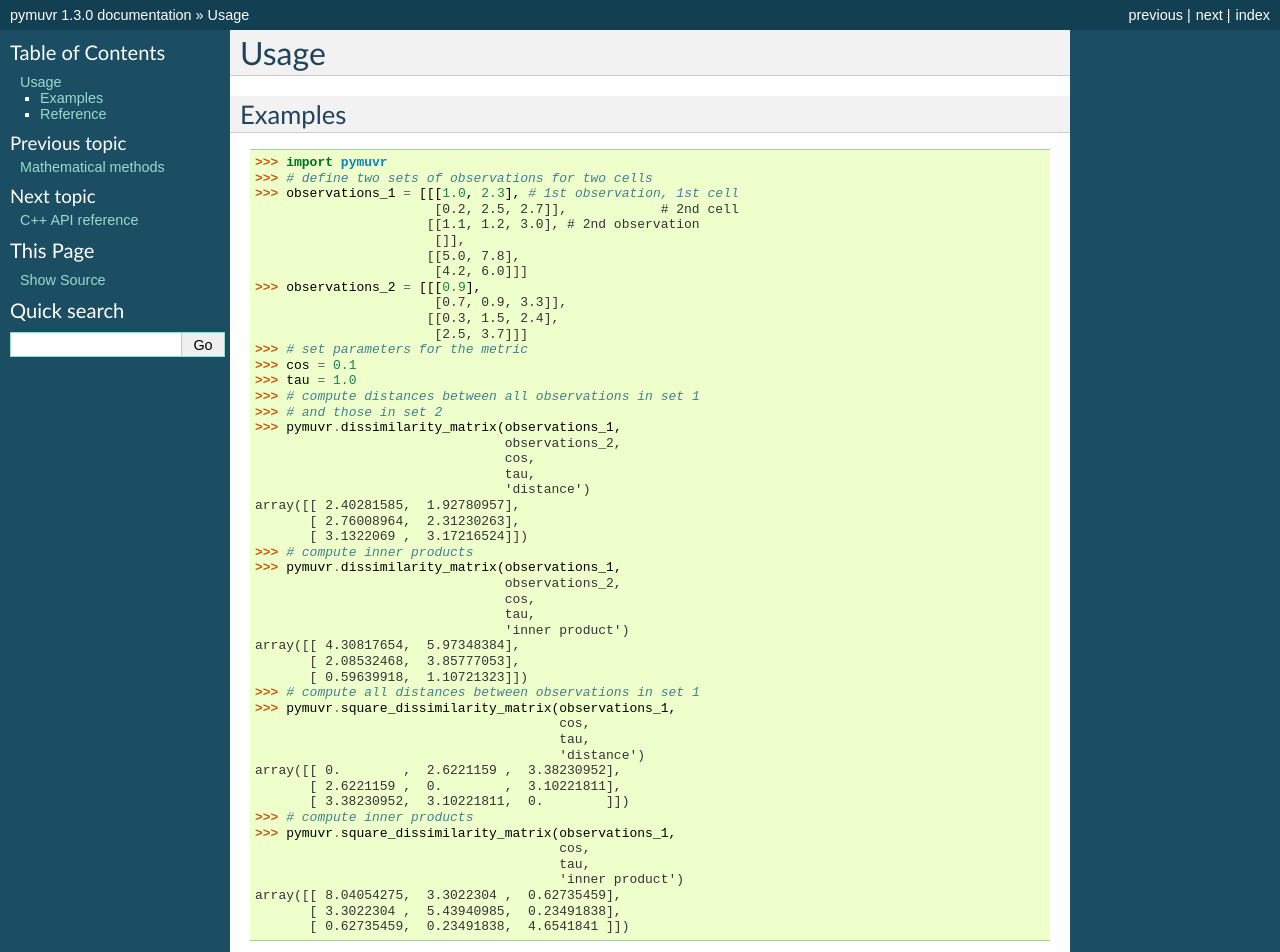
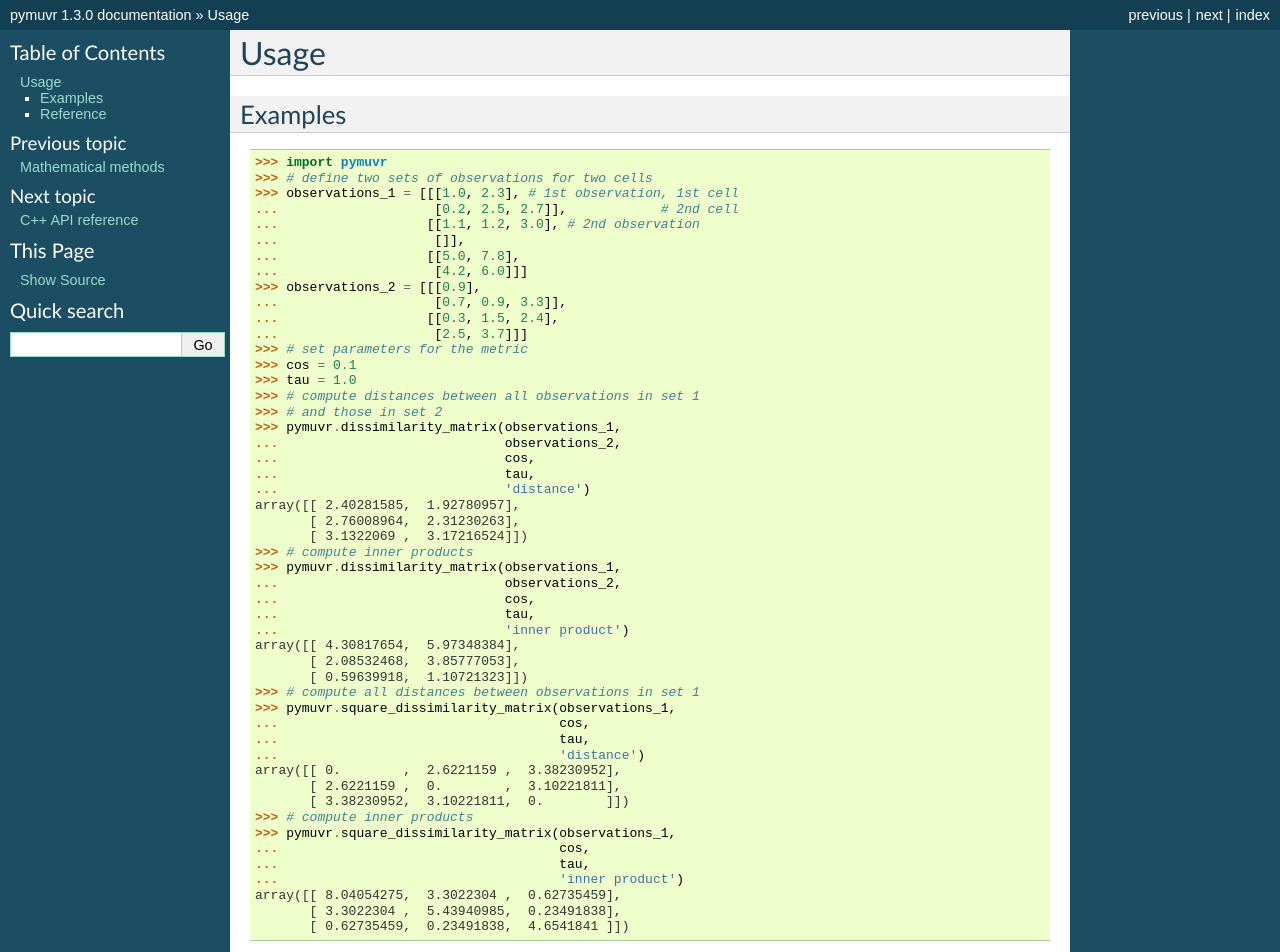
Before and after one commit to epiasini/pymuvr, a Sphinx documentation site: the page built from docs/usage.rst, in a window 1280 px wide and 1400 px high. Shown: the top 952 px of the window. Built offline with Sphinx 7.4.7, drawn with Linux system fonts in a browser that asks for light colours.

```diff
--- a/docs/usage.rst
+++ b/docs/usage.rst
@@ -9,50 +9,50 @@ Examples
    >>> import pymuvr
    >>> # define two sets of observations for two cells
    >>> observations_1 = [[[1.0, 2.3], # 1st observation, 1st cell
-                          [0.2, 2.5, 2.7]],            # 2nd cell
-                         [[1.1, 1.2, 3.0], # 2nd observation
-                          []],
-                         [[5.0, 7.8],
-                          [4.2, 6.0]]]
+   ...                    [0.2, 2.5, 2.7]],            # 2nd cell
+   ...                   [[1.1, 1.2, 3.0], # 2nd observation
+   ...                    []],
+   ...                   [[5.0, 7.8],
+   ...                    [4.2, 6.0]]]
    >>> observations_2 = [[[0.9],
-                          [0.7, 0.9, 3.3]],
-		         [[0.3, 1.5, 2.4],
-			  [2.5, 3.7]]]
+   ...                    [0.7, 0.9, 3.3]],
+   ...                   [[0.3, 1.5, 2.4],
+   ...                    [2.5, 3.7]]]
    >>> # set parameters for the metric
    >>> cos = 0.1
    >>> tau = 1.0
    >>> # compute distances between all observations in set 1
    >>> # and those in set 2
    >>> pymuvr.dissimilarity_matrix(observations_1,
-                                   observations_2,
-				   cos,
-				   tau,
-				   'distance')
+   ...                             observations_2,
+   ...                             cos,
+   ...                             tau,
+   ...                             'distance')
    array([[ 2.40281585,  1.92780957],
           [ 2.76008964,  2.31230263],
           [ 3.1322069 ,  3.17216524]])
    >>> # compute inner products
    >>> pymuvr.dissimilarity_matrix(observations_1,
-                                   observations_2,
-				   cos,
-				   tau,
-				   'inner product')
+   ...                             observations_2,
+   ...                             cos,
+   ...                             tau,
+   ...                             'inner product')
    array([[ 4.30817654,  5.97348384],
           [ 2.08532468,  3.85777053],
           [ 0.59639918,  1.10721323]])
    >>> # compute all distances between observations in set 1
    >>> pymuvr.square_dissimilarity_matrix(observations_1,
-                                          cos,
-					  tau,
-					  'distance')
+   ...                                    cos,
+   ...                                    tau,
+   ...                                    'distance')
    array([[ 0.        ,  2.6221159 ,  3.38230952],
           [ 2.6221159 ,  0.        ,  3.10221811],
           [ 3.38230952,  3.10221811,  0.        ]])
    >>> # compute inner products
    >>> pymuvr.square_dissimilarity_matrix(observations_1,
-                                          cos,
-					  tau,
-					  'inner product')
+   ...                                    cos,
+   ...                                    tau,
+   ...                                    'inner product')
    array([[ 8.04054275,  3.3022304 ,  0.62735459],
           [ 3.3022304 ,  5.43940985,  0.23491838],
           [ 0.62735459,  0.23491838,  4.6541841 ]])
```
